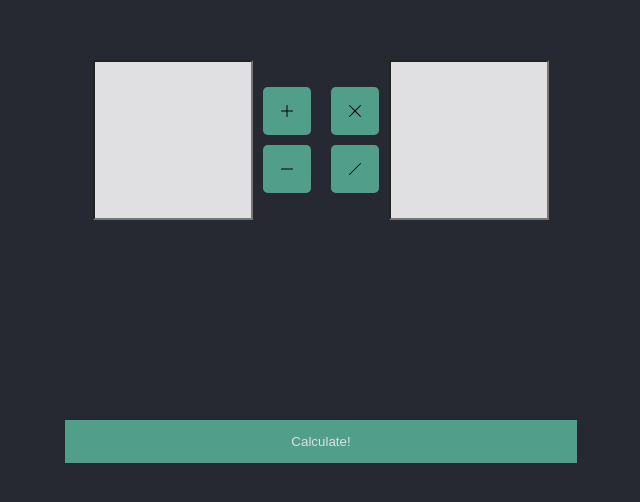
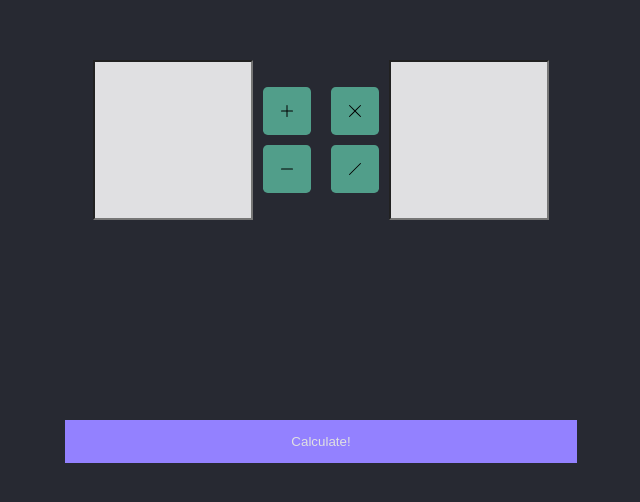
Before and after one commit to renan-feitosa/calculator, a plain HTML site: page src/frontend/index.html in a window 1280 px wide. Shown: the part 140-642 px from the top of the page, without its empty margins (319-959 px from the left). Drawn offline with Linux system fonts and the light colour scheme.

Commit message:
feat: Set calculate button blue

```diff
--- a/src/frontend/style.css
+++ b/src/frontend/style.css
@@ -62,7 +62,7 @@ input[type="number"] {
 }
 
 button {
-    background-color: #519E8A;
+    background-color: #9381FF;
     color: #E0E0E2;
     padding: 14px 20px;
     margin: 8px 0;
```
